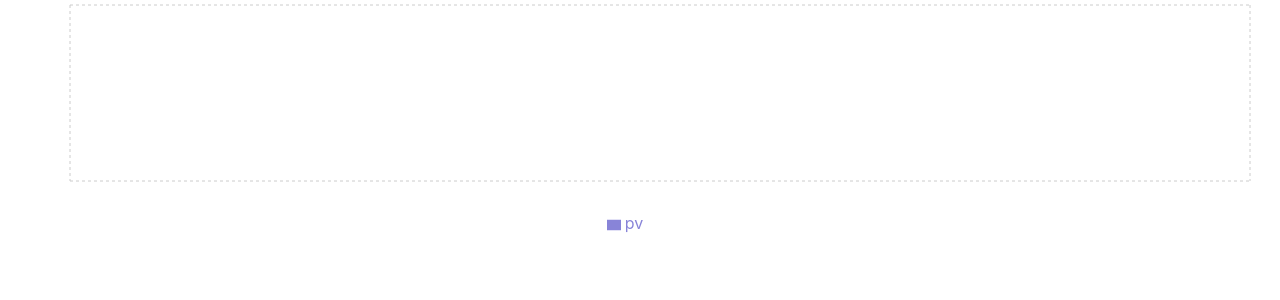
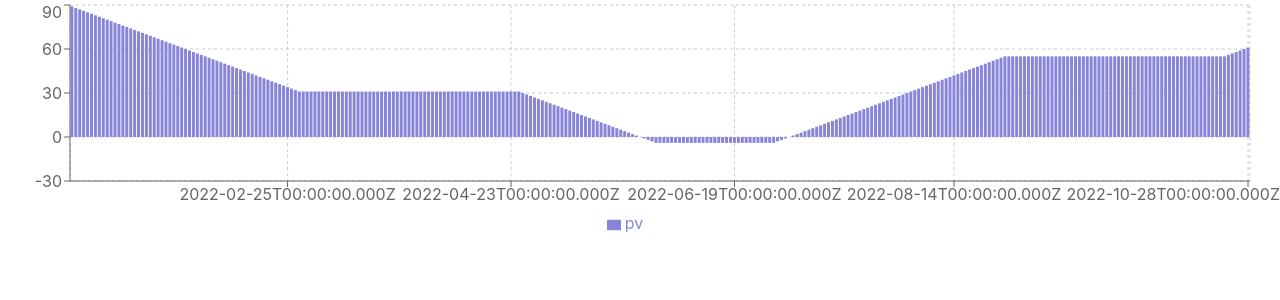
Before and after one commit to jtiulentino/visa-calc, a React (Create React App) app: page / in a window 1280 px wide. Shown: the top 300 px of the page. Built offline with nearby package versions, Linux system fonts and the light colour scheme.

Commit message:
Fix patch issues with missing + signs

```diff
--- a/src/Chart.js
+++ b/src/Chart.js
@@ -22,7 +22,7 @@ const calc = () => {
     const dateToNumberMap = new Map();
 
     var i = 0
-    calcdates.forEach((e) => dateToNumberMap.set(e.toISOString(), i));
+    calcdates.forEach((e) => dateToNumberMap.set(e.toISOString(), i++));
     console.log('map', dateToNumberMap)
 
     const counterArr = new Array(calcdates.length).fill(90)
@@ -43,7 +43,7 @@ const calc = () => {
         var indexEnd = dateToNumberMap.get(end)
         console.log('st', start, end, indexStart, indexEnd)
 
-        for (let index = indexStart; index <= indexEnd; index) {
+        for (let index = indexStart; index <= indexEnd; index++) {
             for (let i = index; i < index+180; i++) {
                 counterArr[i] -= 1
             }
@@ -81,8 +81,8 @@ function Chart() {
         }
     }
 
-    // const data = calc();
-    const data = null;
+    const data = calc();
+    // const data = null;
 
     return (
         <ResponsiveContainer>
```
